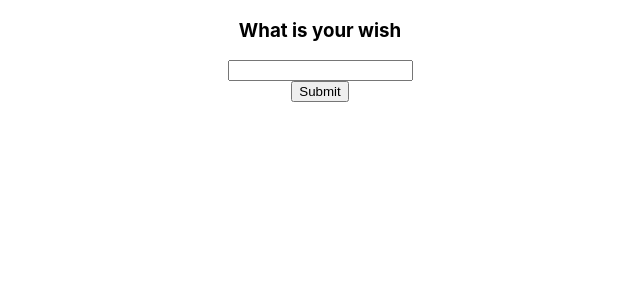
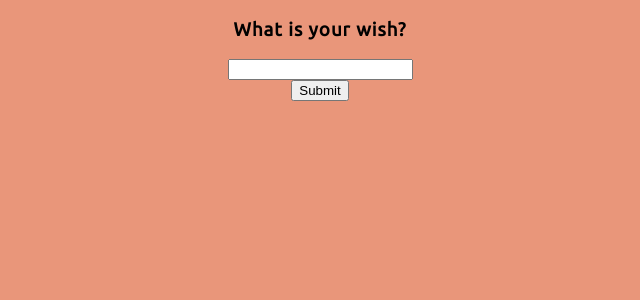
Before and after one commit to rahuls360/wishing-well, a React (Create React App) app: page / in a window 1280 px wide. Shown: the top 300 px of the page, without its empty margins (320-960 px from the left). Built offline with nearby package versions, Linux system fonts and the light colour scheme.

Commit message:
add basic styling

```diff
--- a/src/App.js
+++ b/src/App.js
@@ -43,7 +43,7 @@
       <>
       <div className="container">
         <form onSubmit={this.handleWish} id="wish-form">
-          <h3>What is your wish</h3>
+          <h3>What is your wish?</h3>
           <input type="text" name="wish" ref={this.wishRef} onChange={this.inputChanged}/>
           <input type="submit"/>
         </form>
--- a/src/index.css
+++ b/src/index.css
@@ -1,3 +1,6 @@
+@import url('https://fonts.googleapis.com/css?family=Ubuntu');
+
+
 body {
   margin: 0;
   padding: 0;
@@ -12,3 +15,9 @@
   font-family: source-code-pro, Menlo, Monaco, Consolas, "Courier New",
     monospace;
 }
+
+body{
+  font-family: 'Ubuntu', sans-serif;
+  letter-spacing: 1px;
+  background: darksalmon;
+}
```
